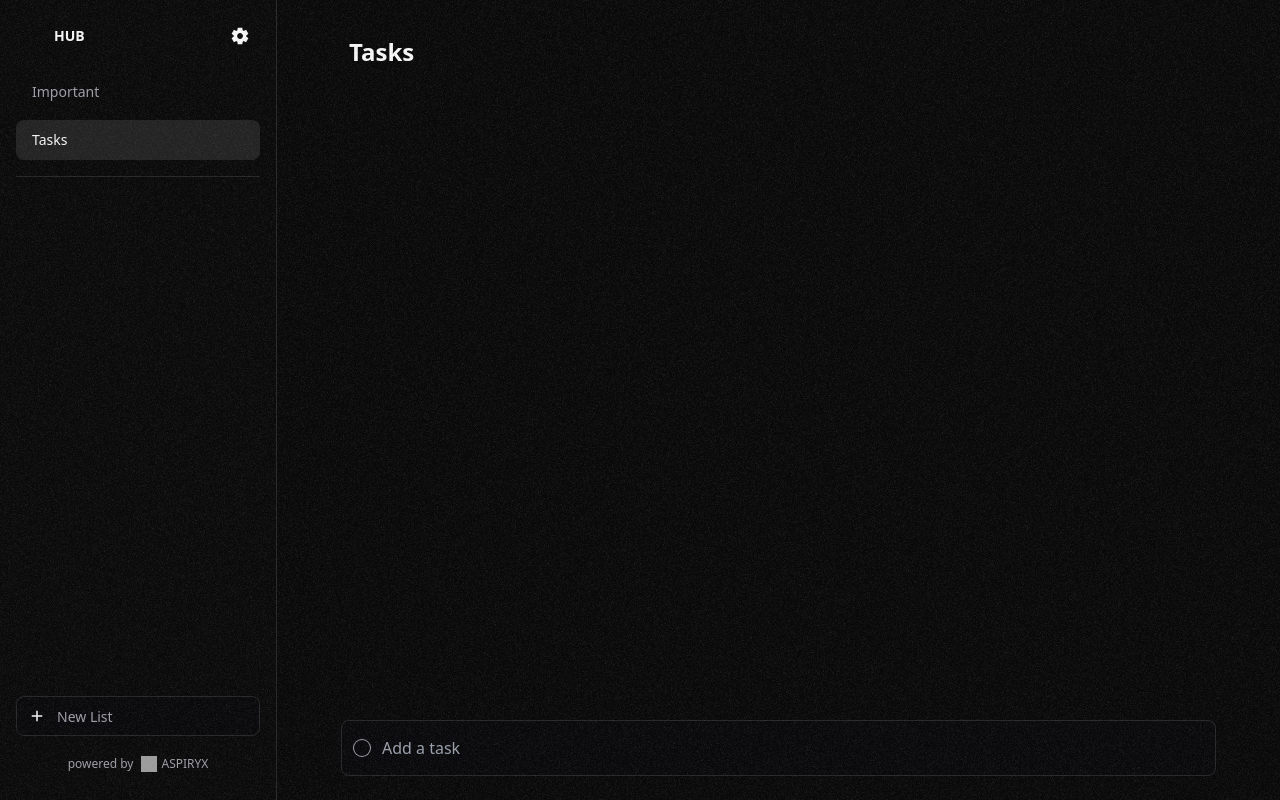
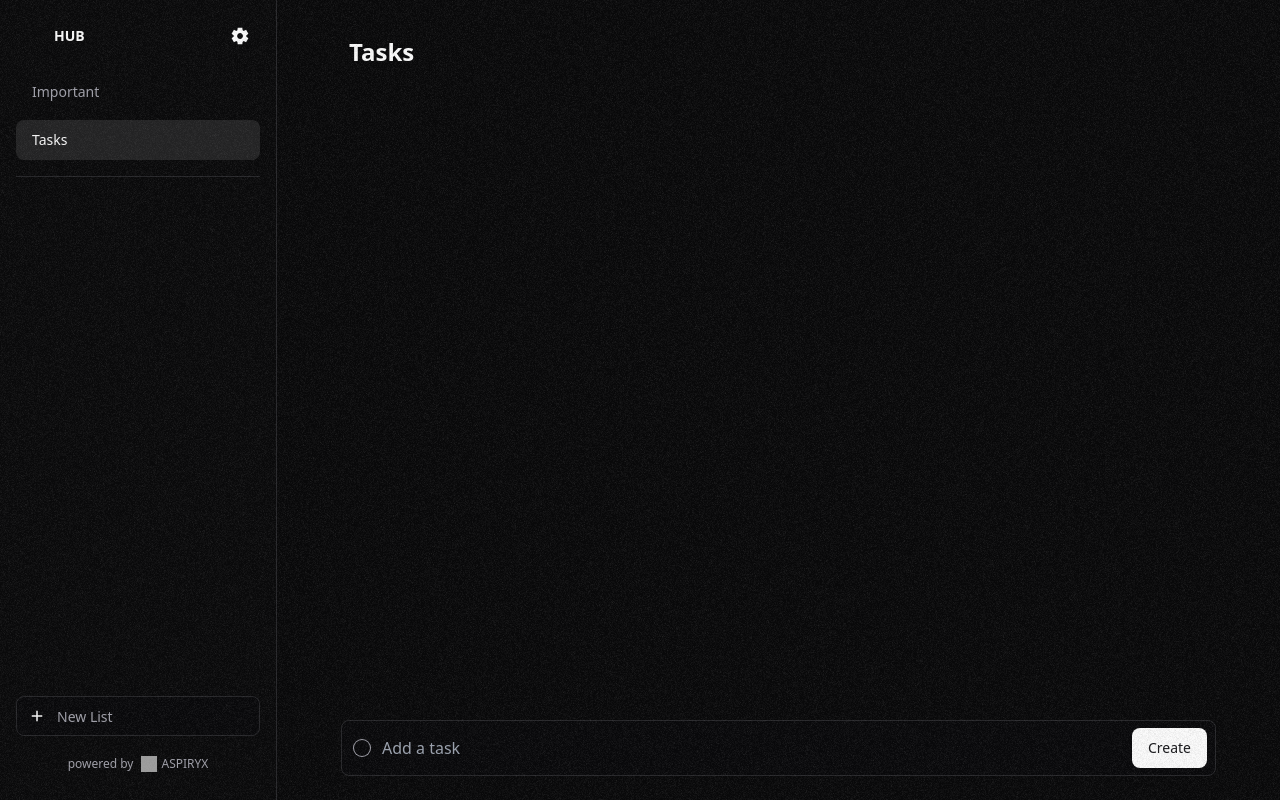
Before and after one commit to psoglav/aspiryx-todo, a React (Vite) app: page / in a window 1280 px wide. Built offline with nearby package versions, Linux system fonts and the light colour scheme; grey boxes are pictures that could not be loaded; some icons are missing.

Commit message:
feat: add create button

```diff
--- a/src/components/task.tsx
+++ b/src/components/task.tsx
@@ -1,5 +1,5 @@
 import clsx from 'clsx';
-import { createRef, useContext, useState } from 'react'
+import { createRef, useContext, useRef, useState } from 'react'
 import { useSelector, useDispatch } from 'react-redux'
 import { useParams } from "react-router-dom";
 import { Icon } from '@iconify/react'
@@ -49,14 +49,24 @@ import { ContentEditable } from './content-editable';
 import completeSfx from '@/assets/audio/complete.wav'
 import revertSfx from '@/assets/audio/revert.wav'
 import { SettingsContext } from './settings';
+import { AnimatePresence, motion } from 'framer-motion';
 
 export function CreateTask() {
   const [input, setInput] = useState('')
   const [focused, setFocused] = useState(false)
+  const inputRef = useRef<HTMLInputElement>(null)
 
   const dispatch = useDispatch()
 
   const { listId } = useParams()
+
+  function submit() {
+    dispatch(createTask({
+      text: input,
+      listId
+    }))
+    setInput('')
+  }
 
   function handleInputChange(e: ChangeEvent<HTMLInputElement>) {
     setInput(e.target.value)
@@ -64,17 +74,21 @@ export function CreateTask() {
 
   function handleInputKeyDown(e: KeyboardEvent<HTMLInputElement>) {
     if (e.key === 'Enter') {
-      dispatch(createTask({
-        text: input,
-        listId
-      }))
-      setInput('')
+      submit()
     }
+  }
+
+  const onBlur: React.FocusEventHandler<HTMLInputElement> = (event) => {
+    const input = event.target as HTMLElement
+    const potentialChild = event.relatedTarget as HTMLElement
+    if (input.parentNode?.contains(potentialChild) && inputRef.current)
+      return inputRef.current.focus()
+    setFocused(false)
   }
 
   return (
     <div className='h-max w-full p-4 pb-6 pt-3 md:px-6 lg:px-16'>
-      <div className="flex h-14 items-center rounded-lg border border-border bg-background/40 transition-colors focus-within:!bg-background hover:bg-zinc-100 dark:hover:bg-zinc-900">
+      <div className="relative flex h-14 items-center rounded-lg border border-border bg-background/40 transition-colors focus-within:!bg-background hover:bg-zinc-100 dark:hover:bg-zinc-900">
         <div className="flex w-10 justify-center">
           {
             focused
@@ -88,13 +102,29 @@ export function CreateTask() {
           className='h-full grow cursor-pointer border-transparent bg-transparent outline-none focus:cursor-text'
           placeholder="Add a task"
           autoFocus
+          ref={inputRef}
           value={input}
           key={listId}
           onKeyDown={handleInputKeyDown}
           onChange={handleInputChange}
           onFocus={() => setFocused(true)}
-          onBlur={() => setFocused(false)}
+          onBlur={onBlur}
         />
+        <AnimatePresence mode='wait'>
+          {focused && (
+            <motion.div layout
+              initial={{opacity: 0, scale: 0.9}}
+              animate={{opacity: 1, scale: 1}}
+              exit={{opacity: -0.1, scale: 0.9}}
+              transition={{type: 'spring'}}
+              className='flex items-center px-2'
+            >
+              <Button onClick={submit}>
+                Create
+              </Button>
+            </motion.div>
+          )}
+        </AnimatePresence>
       </div>
     </div>
   )
```
